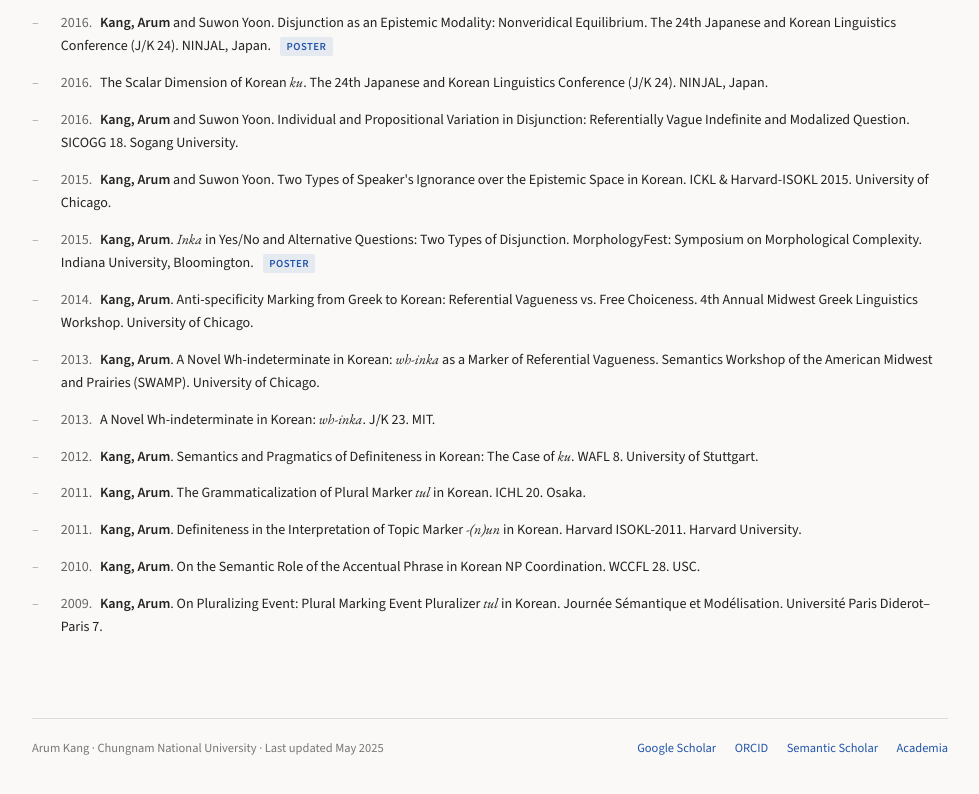
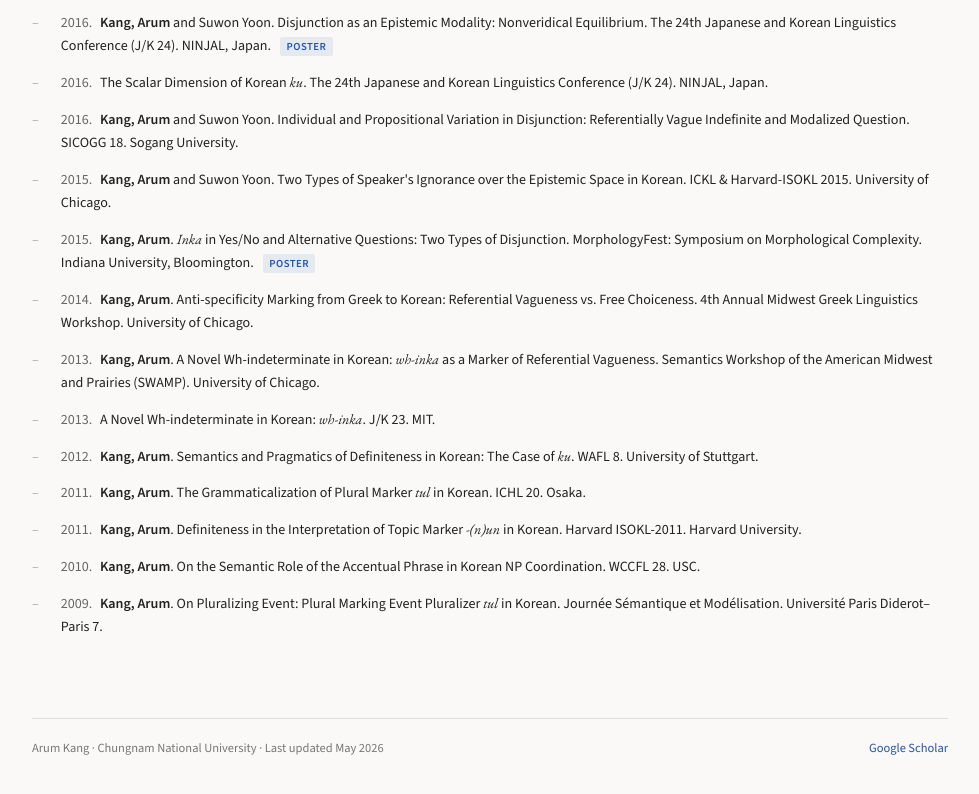
Before and after one commit to arum-kang/arum-kang.github.io, a plain HTML site: page talks.html in a window 1280 px wide. Shown: the part 1667-2461 px from the top of the page, without its empty margins (150-1129 px from the left). Drawn offline with nearby package versions, Linux system fonts and the light colour scheme.

Commit message:
Update talks.html

```diff
--- a/talks.html
+++ b/talks.html
@@ -106,12 +106,9 @@ a:link, a:visited, a:hover, a:active { color: #2255aa !important; }
 </section>
 
 <footer>
-  <span>Arum Kang · Chungnam National University · Last updated May 2025</span>
+  <span>Arum Kang · Chungnam National University · Last updated May 2026</span>
   <span>
-    <a target="_blank" rel="noopener" href="https://scholar.google.com" target="_blank">Google Scholar</a>
-    <a target="_blank" rel="noopener" href="https://orcid.org" target="_blank">ORCID</a>
-    <a target="_blank" rel="noopener" href="https://www.semanticscholar.org" target="_blank">Semantic Scholar</a>
-    <a target="_blank" rel="noopener" href="https://academia.edu" target="_blank">Academia</a>
+    <a target="_blank" rel="noopener" href="https://scholar.google.com/citations?user=MI-X5MAAAAAJ&hl=ko&oi=ao" target="_blank">Google Scholar</a>
   </span>
 </footer>
 </body>
```
